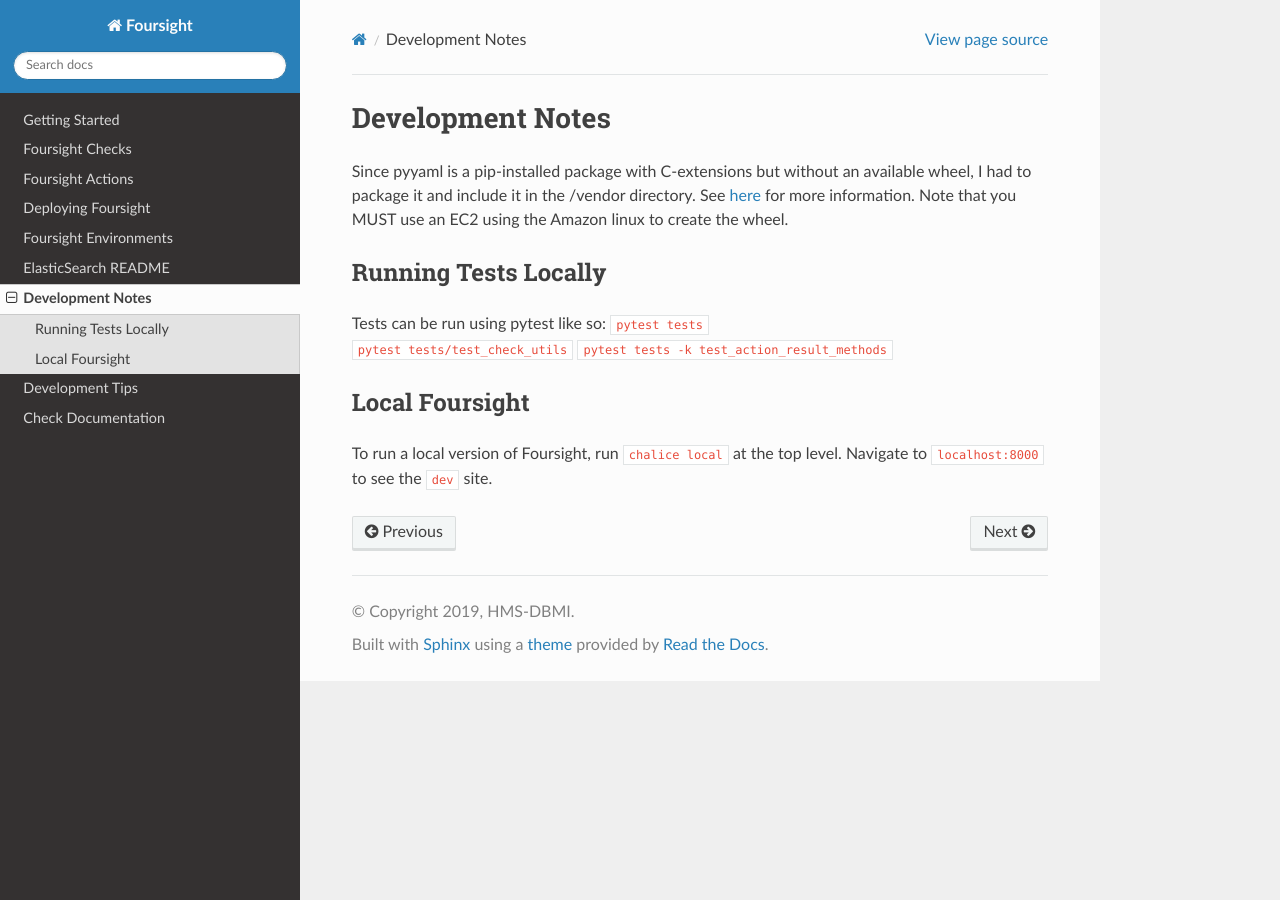
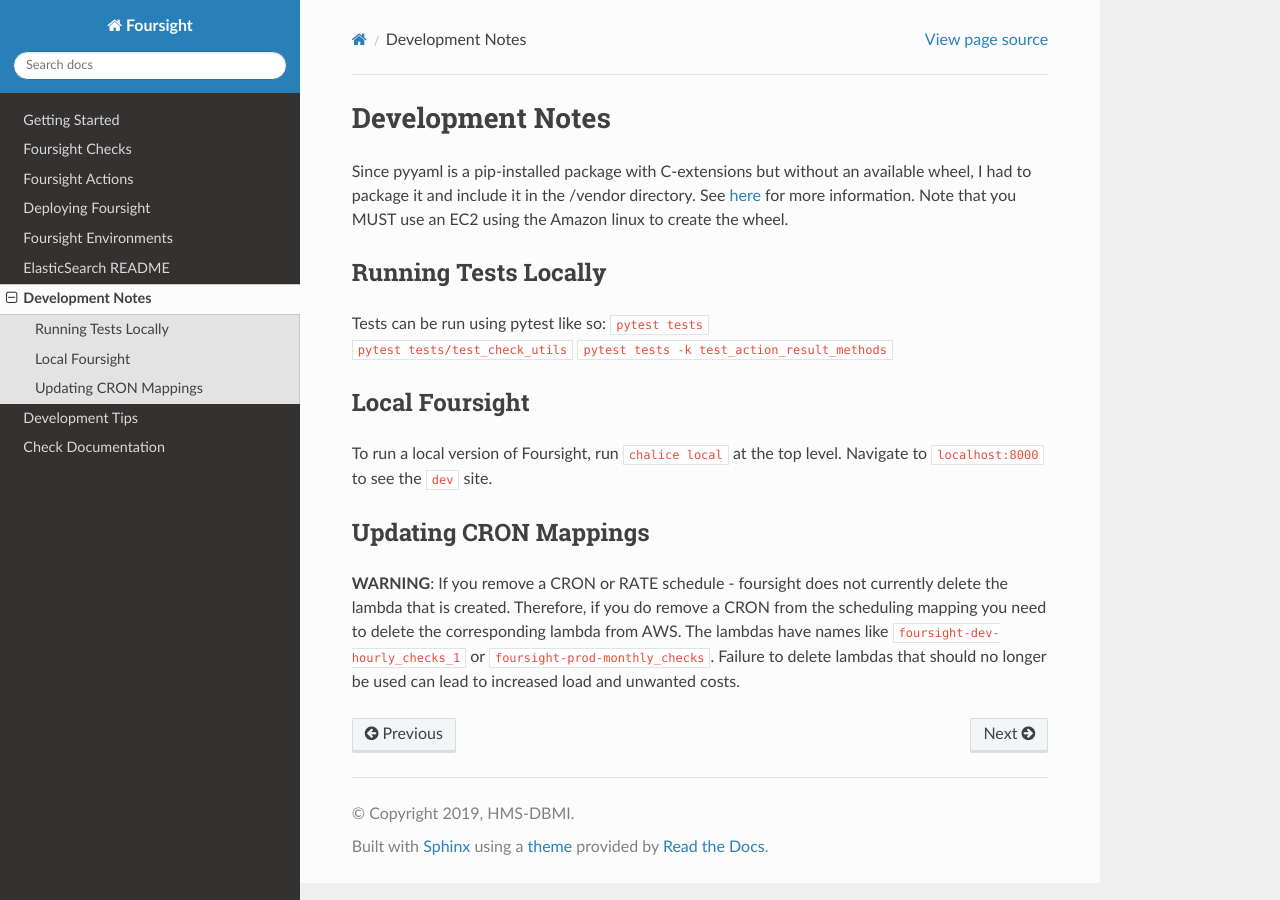
Before and after one commit to 4dn-dcic/foursight, a Sphinx documentation site: the page built from docs/source/development_notes.rst, in a window 1280 px wide. Built offline with Sphinx 7.4.7 and the Read the Docs theme 2.0.0, drawn with Linux system fonts in a browser that asks for light colours.

Commit message:
Updated documentation in a few places with a warning about the need to remove lambdas manually if they are not used anymore

```diff
--- a/docs/source/development_notes.rst
+++ b/docs/source/development_notes.rst
@@ -19,3 +19,9 @@ Local Foursight
 ^^^^^^^^^^^^^^^
 
 To run a local version of Foursight, run ``chalice local`` at the top level. Navigate to ``localhost:8000`` to see the ``dev`` site.
+
+
+Updating CRON Mappings
+^^^^^^^^^^^^^^^^^^^^^^
+
+**WARNING**: If you remove a CRON or RATE schedule - foursight does not currently delete the lambda that is created.  Therefore, if you do remove a CRON from the scheduling mapping you need to delete the corresponding lambda from AWS. The lambdas have names like ``foursight-dev-hourly_checks_1`` or ``foursight-prod-monthly_checks``.  Failure to delete lambdas that should no longer be used can lead to increased load and unwanted costs.
--- a/docs/source/development_tips.rst
+++ b/docs/source/development_tips.rst
@@ -142,6 +142,9 @@ Or scheduling with a CRON expression... for more info, `see here <http://docs.aw
    def daily_checks(event):
        queue_scheduled_checks('all', 'daily_checks')
 
+
+**WARNING**: If you remove a CRON or RATE schedule - foursight does not currently delete the lambda that is created.  Therefore, if you do remove a CRON from the scheduling mapping you need to delete the corresponding lambda from AWS. The lambdas have names like ``foursight-dev-hourly_checks_1`` or ``foursight-prod-monthly_checks``.  Failure to delete lambdas that should no longer be used can lead to increased load and unwanted costs.
+
 Setting up a schedule for manual checks
 ^^^^^^^^^^^^^^^^^^^^^^^^^^^^^^^^^^^^^^^
 
--- a/docs/source/getting_started.rst
+++ b/docs/source/getting_started.rst
@@ -79,6 +79,8 @@ Creating a schedule
 -------------------
 
 To get your checks running on a CRON or rate schedule, the current method is to add the desired schedule at the top of app.py. ``queue_check_group`` will cause your checks to be added to an AWS SQS queue that will kick of asynchronous lambdas that will run them. The numbers of currently running and pending checks are displayed at the top of the Foursight UI. The code below defines a ``morning_checks`` schedule that will be used in the following steps.
+
+**WARNING**: If you remove a CRON or RATE schedule - foursight does not currently delete the lambda that is created.  Therefore, if you do remove a CRON from the scheduling mapping you need to delete the corresponding lambda from AWS. The lambdas have names like ``foursight-dev-hourly_checks_1`` or ``foursight-prod-monthly_checks``.  Failure to delete lambdas that should no longer be used can lead to increased load and unwanted costs.
 
 .. code-block::
 
```
